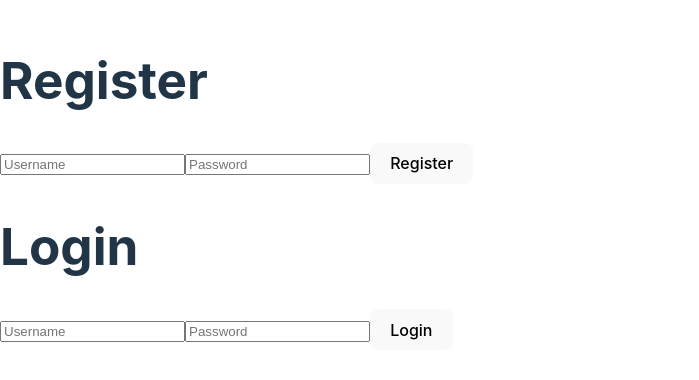
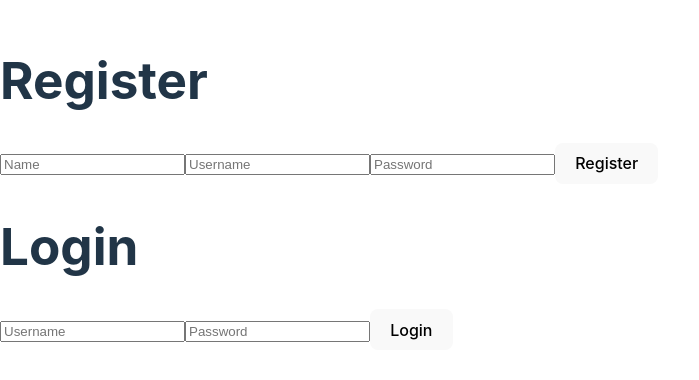
Before and after one commit to Maphangisane/mern-crud-app, a React (Vite) app in the folder client/: page / in a window 1280 px wide. Shown: the part 216-596 px from the top of the page, without its empty margins (0-699 px from the left). Built offline with nearby package versions, Linux system fonts and the light colour scheme.

Commit message:
add: name input to registration form

```diff
--- a/client/src/App.jsx
+++ b/client/src/App.jsx
@@ -3,10 +3,11 @@ import axios from 'axios';
 
 function App() {
 	const [formData, setFormData] = useState({
-		// name: '',
+		name: '',
 		username: '',
 		password: ''
 	});
+
 
 	const handleChange = (e) => {
 		const { name, value } = e.target;
@@ -15,6 +16,8 @@ function App() {
 			[name]: value,
 		}));
 	};
+
+
 
 	const handleRegister = async (e) => {
 		e.preventDefault();
@@ -47,7 +50,7 @@ function App() {
 		<div className="App">
 			<h1>Register</h1>
 			<form onSubmit={handleRegister}>
-				{/* <input type="text" name="name" placeholder="Name" value={formData.name} onChange={handleChange} required /> */}
+				<input type="text" name="name" placeholder="Name" value={formData.name} onChange={handleChange} required />
 				{/* <input type="email" name="email" placeholder="Email" value={formData.email} onChange={handleChange} required /> */}
 				<input type="text" name="username" placeholder="Username" value={formData.username} onChange={handleChange} required />
 				<input type="password" name="password" placeholder="Password" value={formData.password} onChange={handleChange} required />
```
